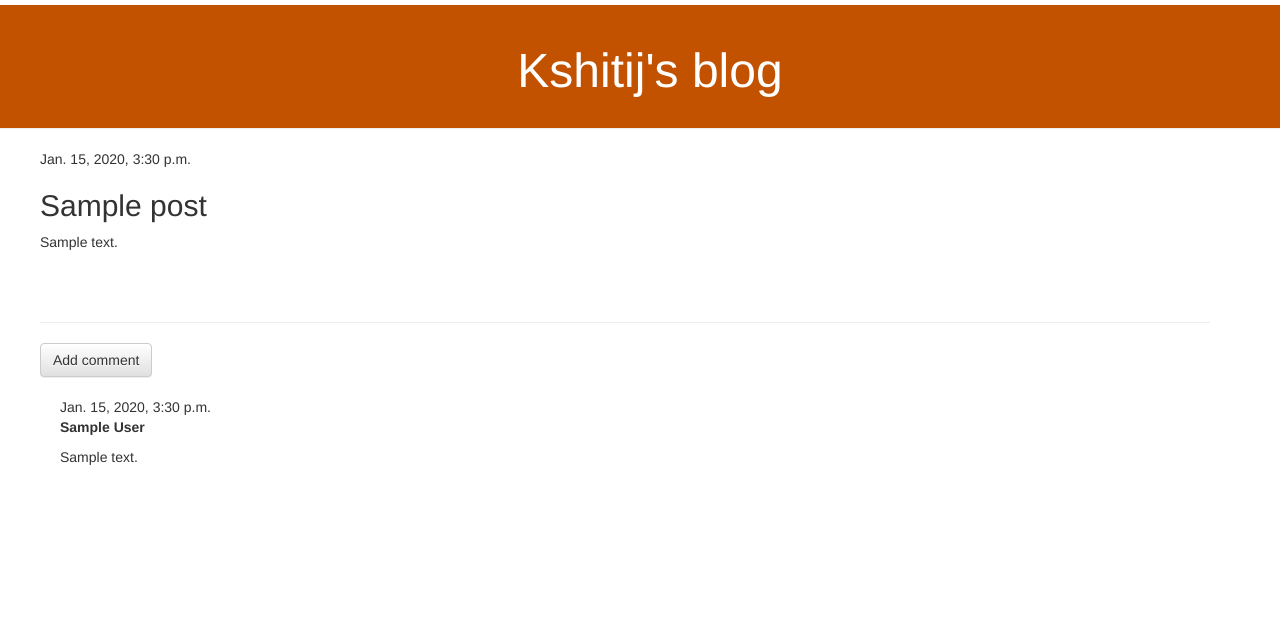
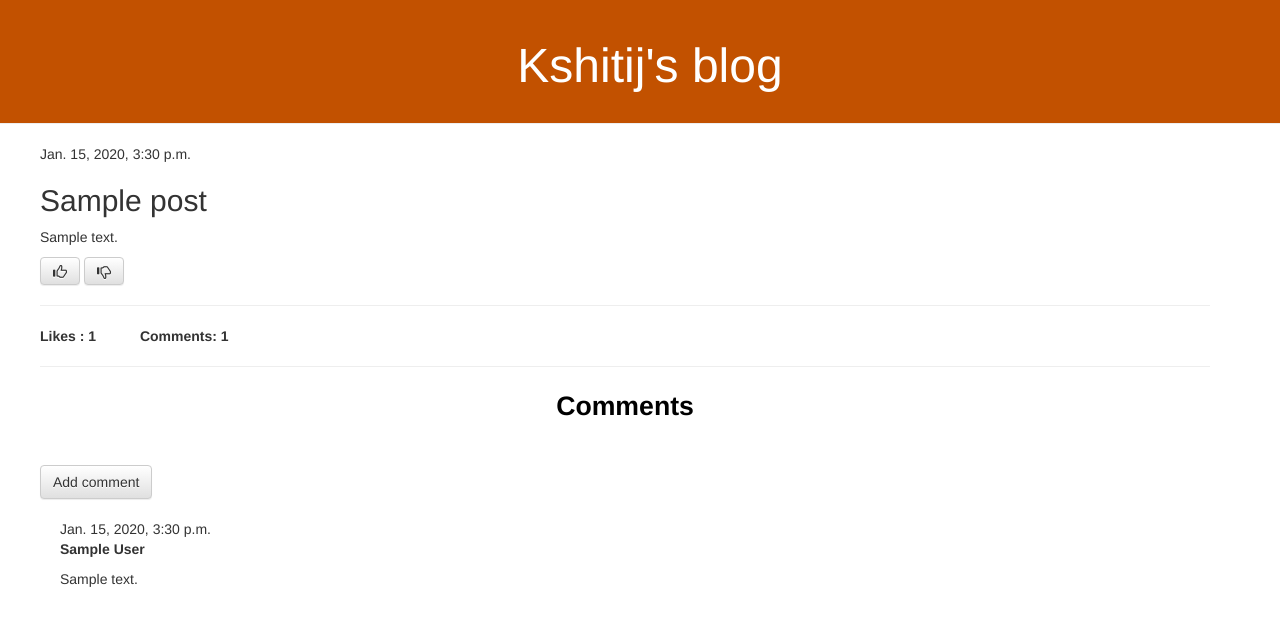
Before and after one commit to 07kshitij/kshitij_07, a Django app: page /post/1/ in a window 1280 px wide. Shown: the top 626 px of the page. Run offline with Django 3.2, Linux system fonts and the light colour scheme; tables that the repository leaves empty hold one stand-in row (Sample ...); some libraries are stand-ins or nearby versions.

Commit message:
Added Upvoting and Downvoting features for the blog-posts

```diff
--- a/blog/models.py
+++ b/blog/models.py
@@ -8,7 +8,8 @@ class Post(models.Model):
 	text = models.TextField()
 	created_date = models.DateTimeField(default = timezone.now)
 	published_date = models.DateTimeField(blank = True, null = True)
-
+	upvotes = models.IntegerField(default=0)
+	downvoted = models.IntegerField(default=0)
 	def publish(self):
 		self.published_date = timezone.now()
 		self.save()
--- a/blog/static/css/blog.css
+++ b/blog/static/css/blog.css
@@ -1,5 +1,5 @@
 .page-header{
-	margin-top : 5px;
+	margin-top : 0px;
 	background-color : #C25100;
 	padding : 20px 20px 20px 40px;
 }
@@ -17,7 +17,17 @@
 .save {
     float: right;
 }
-
+.tab {
+       display:inline-block;
+       margin-left: 40px;
+}
+.vertical-padding{
+    margin-top:12px;
+}
+.comment-head{
+   color: #000000;
+   font-size: 20pt;
+}
 .post-form textarea, .post-form input {
     width: 100%;
 }
@@ -30,7 +40,7 @@
 }
 
 .post {
-    margin-bottom: 70px;
+    margin-bottom: 10px;
 }
 
 .post h1 a, .post h1 a:visited {
--- a/blog/templates/blog/post_detail.html
+++ b/blog/templates/blog/post_detail.html
@@ -13,9 +13,18 @@
         	{% endif %}
 			<h2>{{ post.title }}</h2>
         	<p>{{ post.text|linebreaksbr }}</p>
+	<div class="vote_list">
+	  <a class="btn btn-default" href="{% url 'upvote' pk=post.pk %}"><span class = "glyphicon glyphicon-thumbs-up"></span></a>
+	  <a class="btn btn-default" href="{% url 'downvote' pk=post.pk %}"><span class = "glyphicon glyphicon-thumbs-down"></span></a>
+	  <hr>
+	  <b>Likes : {{ post.upvotes }} <span class="tab"> Comments: {{ post.comments.count }}</span></b>
 	</div>
-
+    </div>
 	<hr>
+	<div class="comment-head">
+		<center><strong>Comments</strong></center>
+	</div>
+		<br></br>
 		<a class="btn btn-default" href="{% url 'add_comment_to_post' pk=post.pk %}">Add comment</a>
 		{% for comment in post.comments.all %}
 			{% if user.is_authenticated or comment.approved_comment %}
--- a/blog/urls.py
+++ b/blog/urls.py
@@ -12,4 +12,6 @@ urlpatterns = [
     re_path(r'^post/(?P<pk>\d+)/comment/$', views.add_comment_to_post, name='add_comment_to_post'),
     re_path(r'^comment/(?P<pk>\d+)/approve/$', views.comment_approve, name='comment_approve'),
     re_path(r'^comment/(?P<pk>\d+)/remove/$', views.comment_remove, name='comment_remove'),
+    re_path(r'^post/(?P<pk>\d+)/upvote/$', views.upvote, name='upvote'),
+    re_path(r'^post/(?P<pk>\d+)/downvote/$', views.downvote, name='downvote'),
 ]
--- a/blog/views.py
+++ b/blog/views.py
@@ -71,3 +71,14 @@ def comment_remove(request,pk):
 	comment = get_object_or_404(Comment,pk=pk)
 	comment.delete()
 	return redirect('post_detail',pk=comment.post.pk)
+def upvote(request,pk):
+	vote = get_object_or_404(Post,pk=pk)
+	vote.upvotes += 1
+	vote.save()
+	return redirect('post_detail',pk=pk)
+def downvote(request,pk):
+	vote = get_object_or_404(Post,pk=pk)
+	vote.upvotes -= 1
+	vote.downvoted -=1
+	vote.save()
+	return redirect('post_detail',pk=pk)
```
Also changed, not shown: blog/templates/blog/post_list.html (+8 -2 lines), blog/migrations/0003_auto_20181222_1549.py (added). Lines whose indentation alone changed are shown as unchanged.
